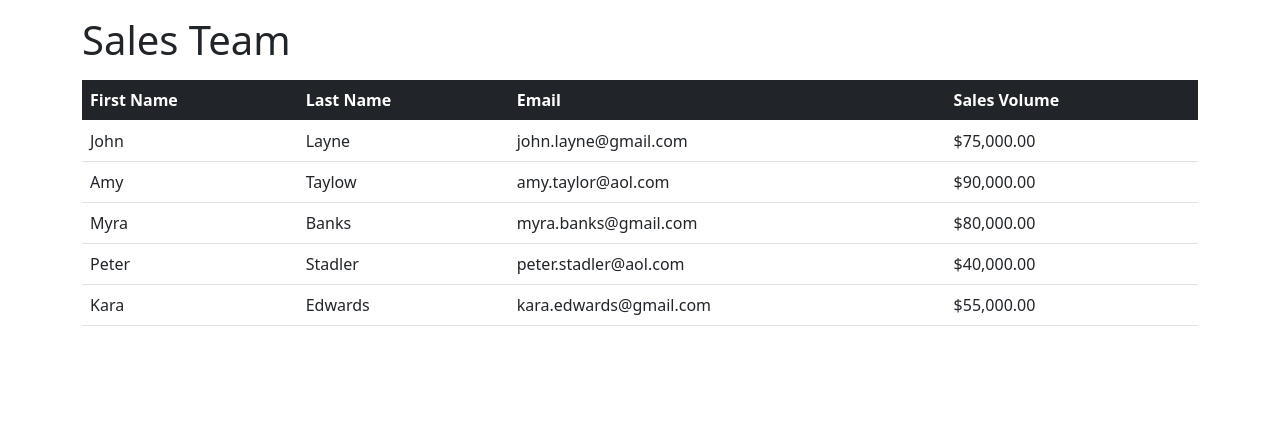
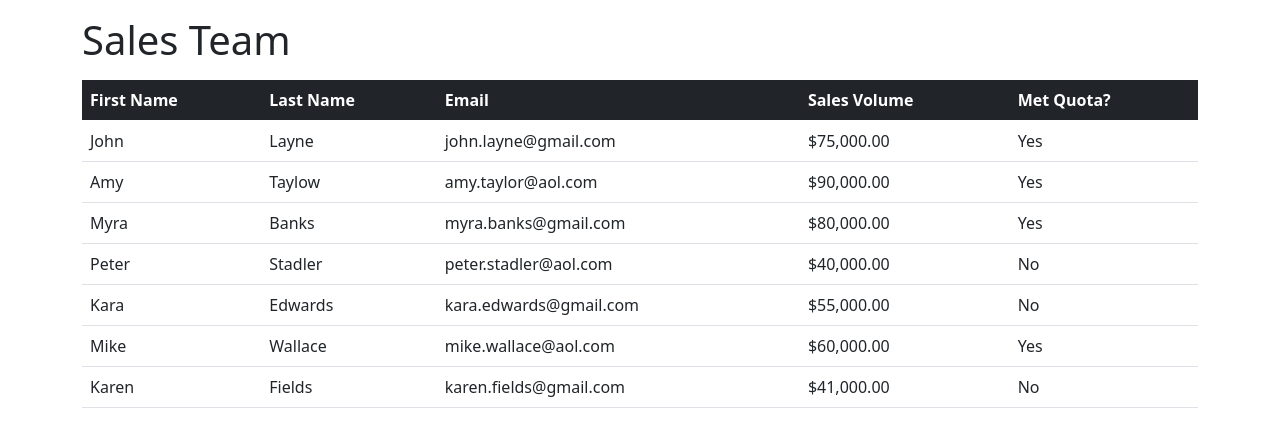
Before and after one commit to bthank/sales-project-angular-demo, an Angular app: page / in a window 1280 px wide. Shown: the top 436 px of the page. Built offline with nearby package versions, Linux system fonts and the light colour scheme.

Commit message:
Added new Met Quota? column

```diff
--- a/src/app/sales-person-list/sales-person-list-bootstrap.component.html
+++ b/src/app/sales-person-list/sales-person-list-bootstrap.component.html
@@ -5,6 +5,7 @@
       <th>Last Name</th>
       <th>Email</th>
       <th>Sales Volume</th>
+      <th>Met Quota?</th>
     </tr>
   </thead>
   <tbody>
@@ -13,6 +14,12 @@
       <td>{{ tempSalesPerson.lastName }}</td>
       <td>{{ tempSalesPerson.email }}</td>
       <td>{{ tempSalesPerson.salesVolume | currency: "USD" }}</td>
+      <td>
+        <div *ngIf="tempSalesPerson.salesVolume >= 60000; else myElseBlock">
+          Yes
+        </div>
+        <ng-template #myElseBlock>No</ng-template>
+      </td>
     </tr>
   </tbody>
 </table>
--- a/src/app/sales-person-list/sales-person-list.component.ts
+++ b/src/app/sales-person-list/sales-person-list.component.ts
@@ -14,7 +14,9 @@ export class SalesPersonListComponent implements OnInit {
     new SalesPerson("Amy","Taylow","amy.taylor@aol.com",90000),
     new SalesPerson("Myra","Banks","myra.banks@gmail.com",80000),
     new SalesPerson("Peter","Stadler","peter.stadler@aol.com",40000),
-    new SalesPerson("Kara","Edwards","kara.edwards@gmail.com",55000)
+    new SalesPerson("Kara","Edwards","kara.edwards@gmail.com",55000),
+    new SalesPerson("Mike","Wallace","mike.wallace@aol.com",60000),
+    new SalesPerson("Karen","Fields","karen.fields@gmail.com",41000)
 
 
   ];
```
